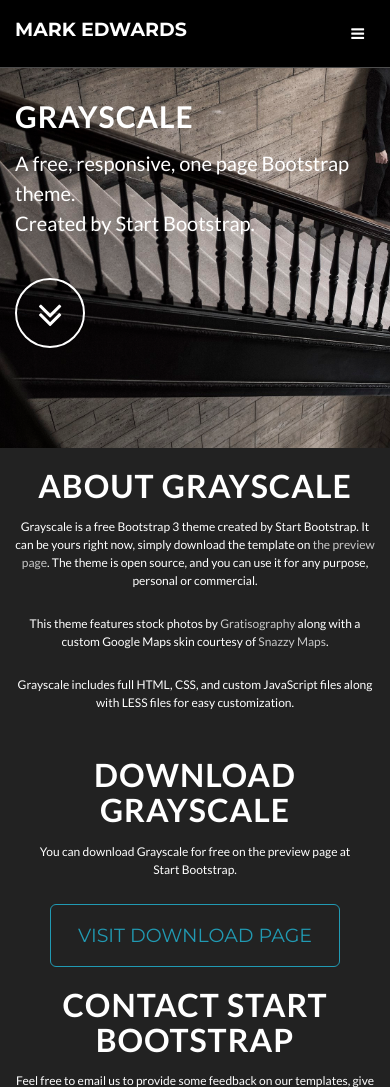
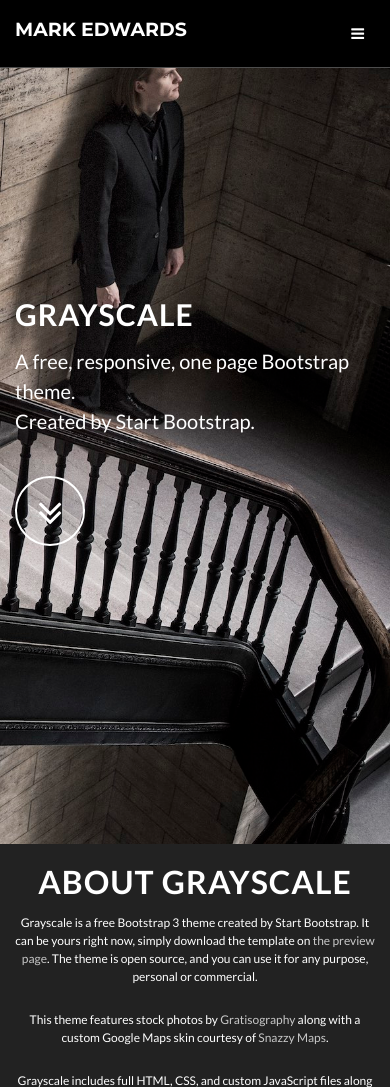
Before and after one commit to medwards3/mark-edwards.ca, a Django app: template templates/index.html in a window 390 px wide. Shown: the top 1087 px of the page. Run offline with Django 3.2, Linux system fonts and the light colour scheme; the template is opened without the code that fills it, so the values that code supplies are empty; some libraries are stand-ins or nearby versions.

Commit message:
fixed css

```diff
--- a/static/css/grayscale.css
+++ b/static/css/grayscale.css
@@ -164,12 +164,13 @@ p {
     padding: 100px 0;
     text-align: left;
     color: #fff;
-    background: url(../img/MarkEdwards_Stairs.jpg) no-repeat top center scroll;
+    background-image: url(../img/MarkEdwards_Stairs.jpg);
+    background-position: top right;
+    background-repeat: no-repeat;
+    background-attachment: fixed;
+    background-size: cover;
     background-color: #000;
-    -webkit-background-size: cover;
-    -moz-background-size: cover;
-    background-size: cover;
-    -o-background-size: cover;
+
 }
 
 .intro .intro-body {
@@ -200,6 +201,11 @@ p {
         font-size: 25px;
     }
 }
+@media(max-width:767px) {
+    .intro {
+        height: 100%;
+        padding: 0;
+    }
 
 .btn-circle {
     width: 70px;
--- a/templates/baseHome.html
+++ b/templates/baseHome.html
@@ -91,7 +91,10 @@
 
     <!-- Intro Header -->
     {% block Home %} {% endblock %}
-
+    <section id="content" class="container content-section">
+            {% block content %}
+            {% endblock %}
+    </section>
 
 
 
```
